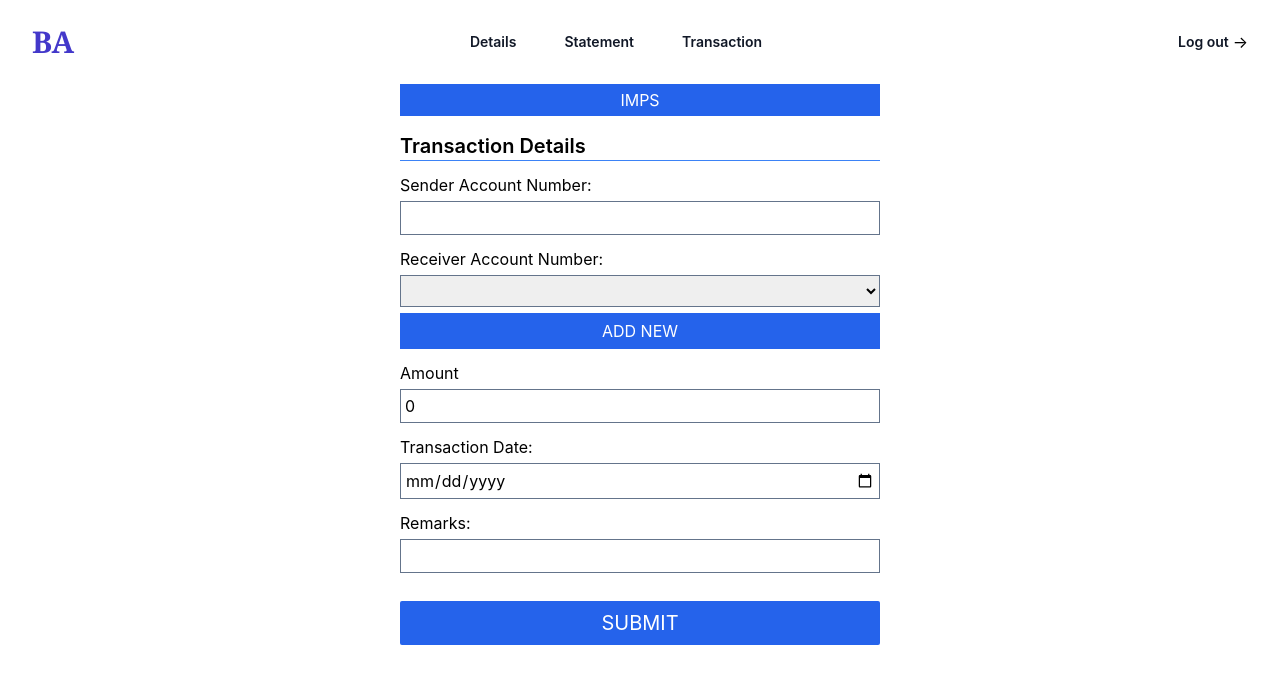
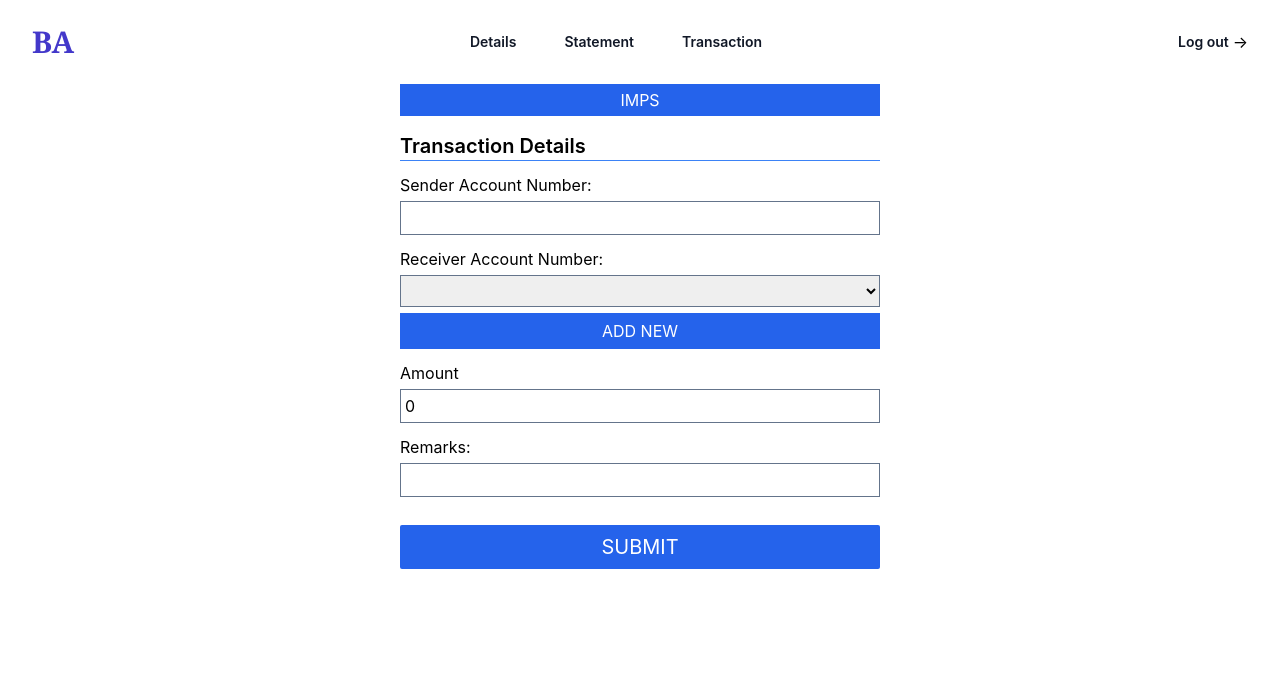
Before and after one commit to AtharvaUmbarkar/BankingApp, a React (Create React App) app in the folder frontend/: page /account/transaction/neft in a window 1280 px wide. Shown: the top 684 px of the page. Built offline with nearby package versions, Linux system fonts and the light colour scheme; sample sign-in values are in the browser's storage.

Commit message:
Fixed receiver spelling

```diff
--- a/frontend/src/Component/Account/Transaction/Deposit.js
+++ b/frontend/src/Component/Account/Transaction/Deposit.js
@@ -3,7 +3,7 @@ import { useNavigate } from 'react-router-dom'
 
 const Deposit = () => {
     const [transactionDetails, setTransactionDetails] = useState({
-        recieverAccount: "",
+        receiverAccount: "",
         txnAmount: 0,
         userRemarks: "",
     })
@@ -26,11 +26,11 @@ const Deposit = () => {
         <form onSubmit={handleSubmit} className='my-4 w-full'>
             <h2 className='text-xl mb-3 border-b border-blue-500 font-semibold'>Transaction Details</h2>
 
-            <label className=" my-2">Reciever Account Number:
+            <label className=" my-2">Receiver Account Number:
                 <input
                     type="text"
-                    name="recieverAccount"
-                    value={transactionDetails.recieverAccount}
+                    name="receiverAccount"
+                    value={transactionDetails.receiverAccount}
                     onChange={handleChange}
                     className="border border-slate-500 focus-within:border-blue-500 p-1 mt-1 mb-3"
                 />
--- a/frontend/src/Component/Account/Transaction/IMPS.js
+++ b/frontend/src/Component/Account/Transaction/IMPS.js
@@ -13,7 +13,7 @@ const IMPS = () => {
     senderAccount: "",
     receiverAccount: "",
     txnAmount: 0,
-    txnDate: new Date(),
+    // txnDate: new Date(),
     userRemarks: "",
   })
 
@@ -70,7 +70,7 @@ const IMPS = () => {
         />
       </label>
 
-      <label className=" my-2">Transaction Date:
+      {/* <label className=" my-2">Transaction Date:
         <input
           type="date"
           name="txnDate"
@@ -78,7 +78,7 @@ const IMPS = () => {
           onChange={handleChange}
           className="border border-slate-500 focus-within:border-blue-500 p-1 mt-1 mb-3"
         />
-      </label>
+      </label> */}
 
       <label className=" my-2">Remarks:
         <input
--- a/frontend/src/Component/Account/Transaction/NEFT.js
+++ b/frontend/src/Component/Account/Transaction/NEFT.js
@@ -13,7 +13,7 @@ const NEFT = () => {
     senderAccount: "",
     receiverAccount: "",
     txnAmount: 0,
-    txnDate: new Date(),
+    // txnDate: new Date(),
     userRemarks: "",
   })
 
@@ -70,16 +70,6 @@ const NEFT = () => {
         />
       </label>
 
-      <label className=" my-2">Transaction Date:
-        <input
-          type="date"
-          name="txnDate"
-          value={transactionDetails.txnDate}
-          onChange={handleChange}
-          className="border border-slate-500 focus-within:border-blue-500 p-1 mt-1 mb-3"
-        />
-      </label>
-
       <label className=" my-2">Remarks:
         <input
           type="text"
--- a/frontend/src/Component/Account/Transaction/RTGS.js
+++ b/frontend/src/Component/Account/Transaction/RTGS.js
@@ -13,7 +13,7 @@ const RTGS = () => {
     senderAccount: "",
     receiverAccount: "",
     txnAmount: 0,
-    txnDate: new Date(),
+    // txnDate: new Date(),
     userRemarks: "",
   })
 
@@ -70,16 +70,6 @@ const RTGS = () => {
         />
       </label>
 
-      <label className=" my-2">Transaction Date:
-        <input
-          type="date"
-          name="txnDate"
-          value={transactionDetails.txnDate}
-          onChange={handleChange}
-          className="border border-slate-500 focus-within:border-blue-500 p-1 mt-1 mb-3"
-        />
-      </label>
-
       <label className=" my-2">Remarks:
         <input
           type="text"
```
